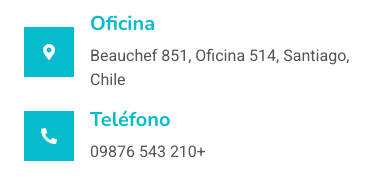
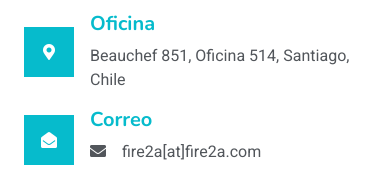
Before and after one commit to fire2a/f2a-web, a Django app: page /contact/ in a window 390 px wide. Shown: the part 344-523 px from the top of the page. Run offline with Django 4.2, Linux system fonts and the light colour scheme; some libraries are stand-ins or nearby versions.

Commit message:
Erased phone

```diff
--- a/templates/pages/contact_us.html
+++ b/templates/pages/contact_us.html
@@ -19,15 +19,6 @@
                     <div class="ms-3">
                         <h5 class="text-primary">Oficina</h5>
                         <p class="mb-0">Beauchef 851, Oficina 514, Santiago, Chile</p>
-                    </div>
-                </div>
-                <div class="d-flex align-items-center mb-3">
-                    <div class="d-flex align-items-center justify-content-center flex-shrink-0 bg-primary" style="width: 50px; height: 50px;">
-                        <i class="fa fa-phone-alt text-white"></i>
-                    </div>
-                    <div class="ms-3">
-                        <h5 class="text-primary">Teléfono</h5>
-                        <p class="mb-0"><span class="reverse">+012 345 67890</span></p>
                     </div>
                 </div>
                 <div class="d-flex align-items-center">
```
